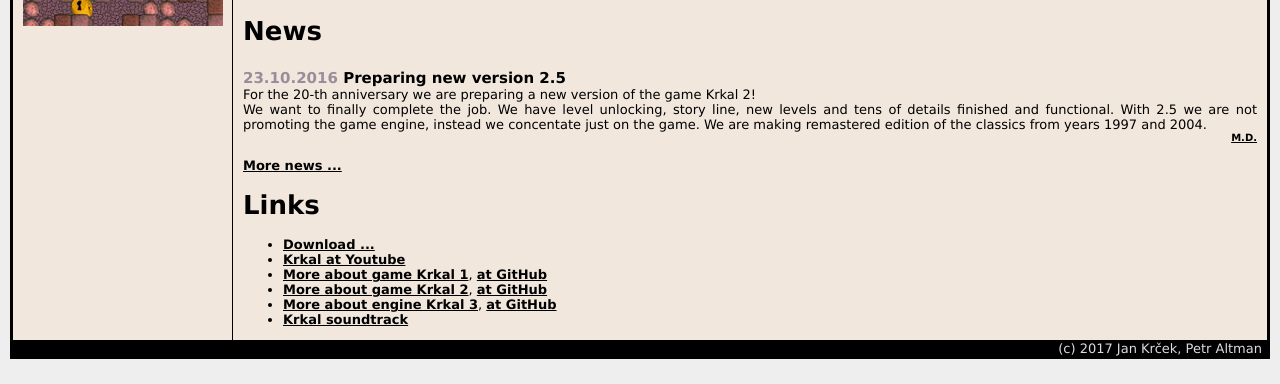
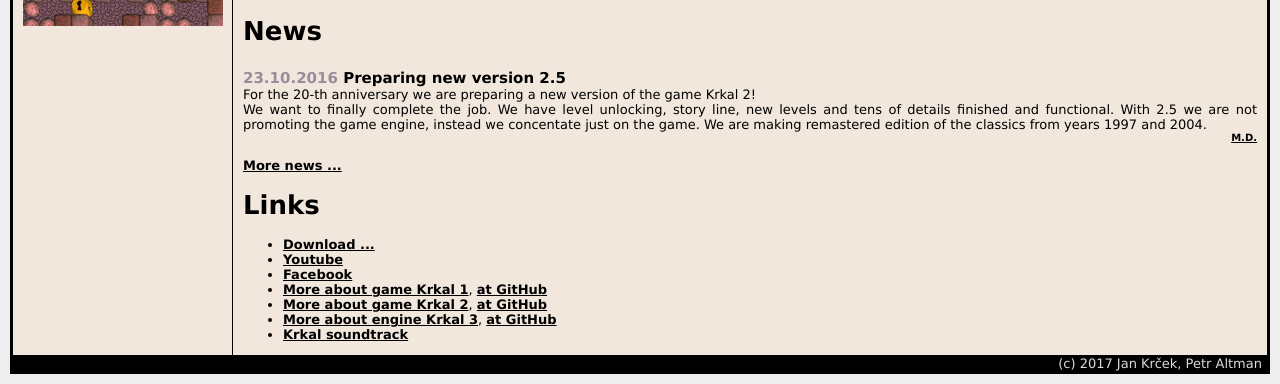
Before and after one commit to HonzaMD/HonzaMD.github.io, a Jekyll site: the page built from en/index.html, in a window 1280 px wide, cut to the strip 592-976 px from the top of the page. Built offline with Jekyll 4.4.1, drawn with Linux system fonts in a browser that asks for light colours.

Commit message:
link na FB

```diff
--- a/cs/index.html
+++ b/cs/index.html
@@ -30,7 +30,8 @@
 <h1>Odkazy</h1>
 <ul>
 <li><a href="/cs/download.html">Stáhnout ...</a></li>
-<li><a href="https://www.youtube.com/channel/UCgx0nYyOAjaYtvuUbtRMnXA">Krkal na Youtube</a></li>
+<li><a href="https://www.youtube.com/channel/UCgx0nYyOAjaYtvuUbtRMnXA">Youtube</a></li>
+<li><a href="https://www.facebook.com/KrkalGame">Facebook</a></li>
 <li><a href="/cs/krkal1.html">Více o hře Krkal 1</a>, <a href="https://github.com/HonzaMD/Krkal1">na GitHubu</a></li>
 <li><a href="/cs/krkal2.html">Více o hře Krkal 2</a>, <a href="https://github.com/HonzaMD/Krkal2">na GitHubu</a></li>
 <li><a href="/cs/krkal3.html">Více o enginu Krkal 3</a>, <a href="https://github.com/HonzaMD/Krkal3">na GitHubu</a></li>
--- a/en/index.html
+++ b/en/index.html
@@ -29,7 +29,8 @@
 <h1>Links</h1>
 <ul>
 <li><a href="/en/download.html">Download ...</a></li>
-<li><a href="https://www.youtube.com/channel/UCgx0nYyOAjaYtvuUbtRMnXA">Krkal at Youtube</a></li>
+<li><a href="https://www.youtube.com/channel/UCgx0nYyOAjaYtvuUbtRMnXA">Youtube</a></li>
+<li><a href="https://www.facebook.com/KrkalGame">Facebook</a></li>
 <li><a href="/en/krkal1.html">More about game Krkal 1</a>, <a href="https://github.com/HonzaMD/Krkal1">at GitHub</a></li>
 <li><a href="/en/krkal2.html">More about game Krkal 2</a>, <a href="https://github.com/HonzaMD/Krkal2">at GitHub</a></li>
 <li><a href="/en/krkal3.html">More about engine Krkal 3</a>, <a href="https://github.com/HonzaMD/Krkal3">at GitHub</a></li>
```
